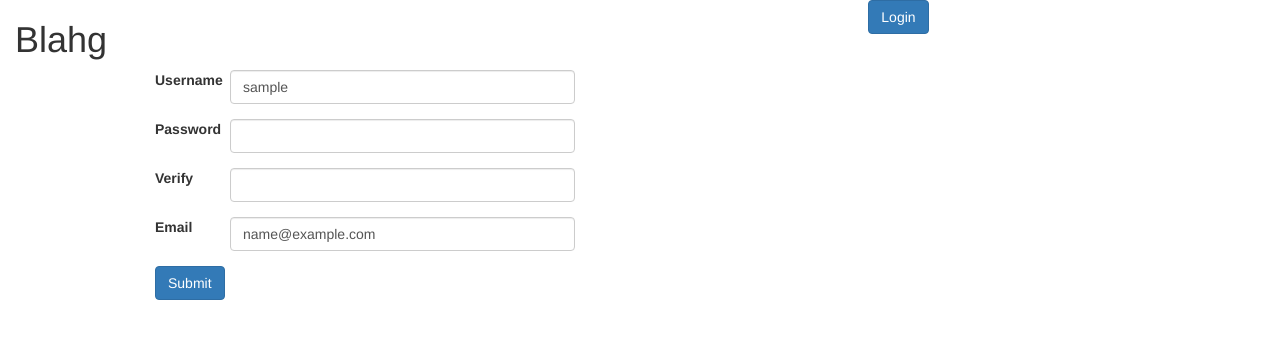
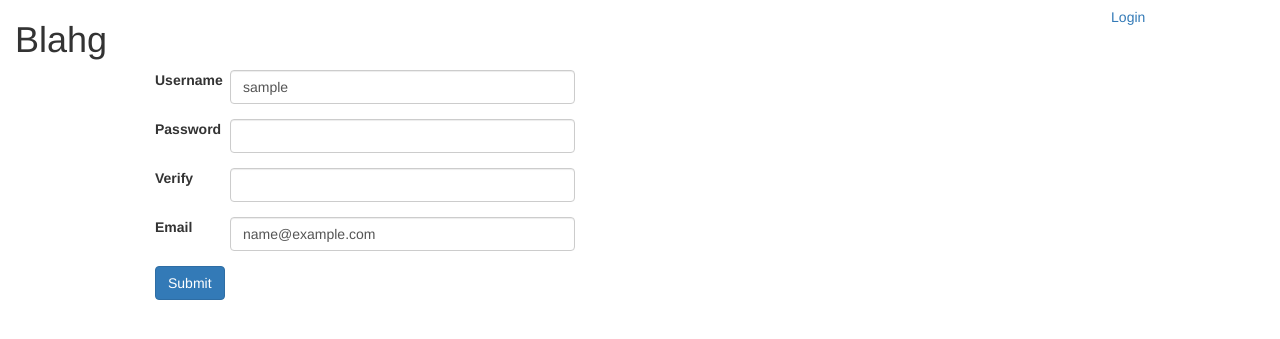
Before and after one commit to davidhousedev/Multi-User-Blog-Udacity, a Python web app: template templates/signup.html in a window 1280 px wide. Shown: the top 339 px of the page. Run offline with Jinja, Linux system fonts and the light colour scheme; the template is opened without the code that fills it: most values are stand-ins (such as "Sample title", 1, 10 or a date in 2020); some libraries are stand-ins or nearby versions.

Commit message:
feat: Update user options in base.html, add bootstrap4 cdn link

```diff
--- a/models/post.py
+++ b/models/post.py
@@ -8,7 +8,6 @@
     content = db.TextProperty(required=True)
     created = db.DateTimeProperty(auto_now_add=True)
     last_edit = db.DateTimeProperty(auto_now=True)
-    #TODO: Add author as property
 
     @classmethod
     def view_posts(cls, num=None, parent=None):
@@ -23,7 +22,6 @@
         for post in posts.run(limit=num):
             post.render()
             post_list.append(post)
-        #TODO: Incoorporate self.render in output
         return post_list
 
     def render(self):
--- /dev/null
+++ b/static/main.css
@@ -0,0 +1,3 @@
+.user-options {
+    text-align: right;
+}
--- a/templates/base.html
+++ b/templates/base.html
@@ -5,7 +5,7 @@
     <meta name="viewport" content="width=device-width,initial-scale=1">
     <meta http-equiv="X-UA-Compatible" content="IE=edge">
     <title>Blahg</title>
-    <link rel="stylesheet" href="https://maxcdn.bootstrapcdn.com/bootstrap/3.3.7/css/bootstrap.min.css">
+    <link rel="stylesheet" href="https://maxcdn.bootstrapcdn.com/bootstrap/4.0.0-alpha.4/css/bootstrap.min.css" integrity="sha384-2hfp1SzUoho7/TsGGGDaFdsuuDL0LX2hnUp6VkX3CUQ2K4K+xjboZdsXyp4oUHZj" crossorigin="anonymous">
     <link rel="stylesheet" href="/static/main.css">
     {% block styles %}
         <!-- Page-specific style sheets will be imported here by Jinja2 -->
@@ -13,14 +13,14 @@
 </head>
 <body class="container-fluid">
 <header class="header row">
-    <div class="col-xs-8">
+    <div class="title col-xs-2">
         <h1>Blahg</h1>
     </div>
-    <div class="col-xs-4">
+    <div class="user-options col-xs-9">
         {% if current_user %}
-            <p>Welcome, {{current_user}}   <a class="btn btn-primary" href="/logout">Logout</a></p>
+            <a class="btn btn-outline-primary" href="/new">New Post</a>   <a class="btn btn-outline-secondary" href="/logout">Logout</a>
         {% else %}
-            <p><a class="btn btn-primary" href="/login">Login</a></p>
+            <p><a class="btn btn-outline-secondary" href="/login">Login</a></p>
         {% endif %}
     </div>
 </header>
```
